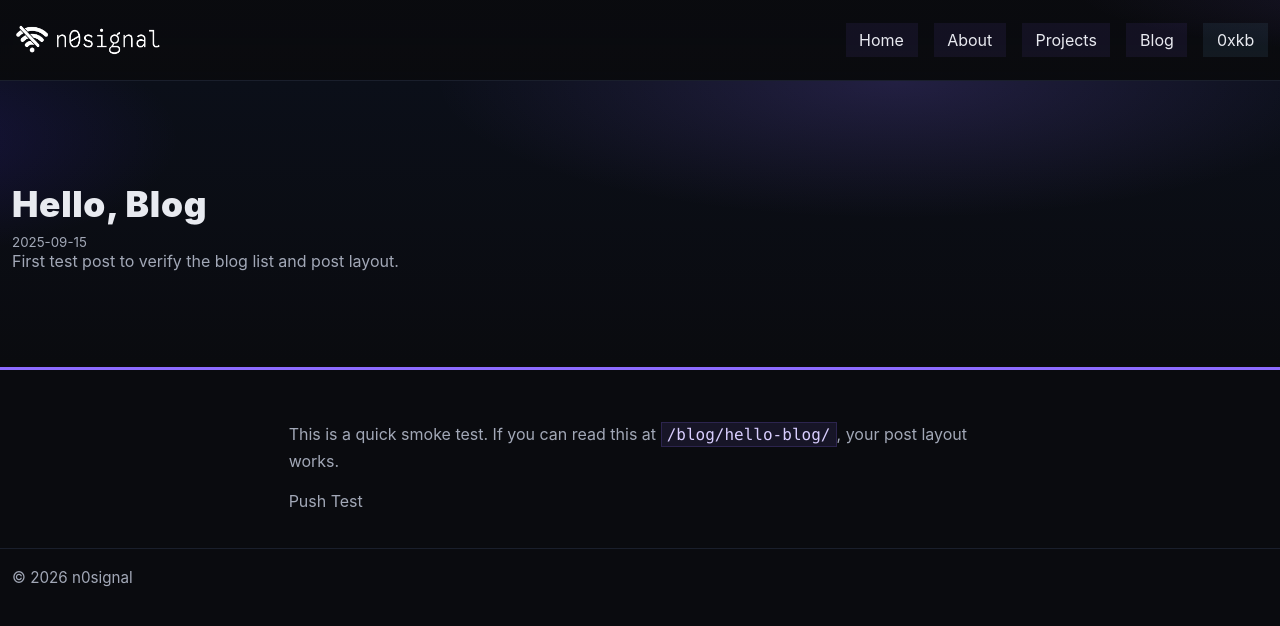
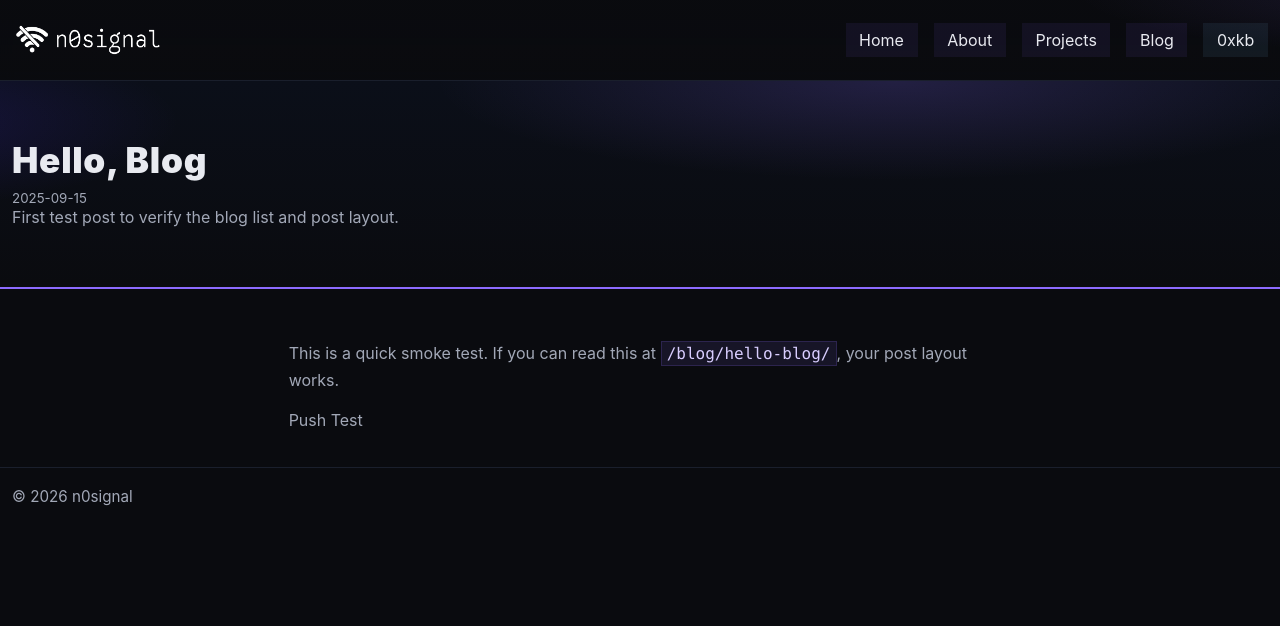
Before and after one commit to Kaninte/n0signal.dev, a Jekyll site: the page built from _posts/2025-09-15-hello-world.md, in a window 1280 px wide. Shown: the top 626 px of the page. Built offline with Jekyll 4.4.1, drawn with Linux system fonts in a browser that asks for light colours.

Commit message:
Update style.css

```diff
--- a/assets/style.css
+++ b/assets/style.css
@@ -259,7 +259,8 @@ nav a.nav-kb:hover{
 
 /* ===== Blog Post Hero ===== */
 .hero.post-hero{
-  border-bottom:3px solid var(--muted);
+  padding:3.25rem 0 2.75rem;
+  border-bottom:2px solid var(--muted);
   background:
     radial-gradient(60% 80% at 70% 0%, rgba(162,168,183,.16), transparent 60%),
     radial-gradient(40% 70% at -10% 20%, rgba(162,168,183,.10), transparent 60%),
@@ -622,6 +623,10 @@ article.card .badge.purple{
 
 /* ===== Responsive Blog Content ===== */
 @media (max-width:640px){
+  .hero.post-hero{
+  padding:3rem 0 2.5rem;
+}
+
   .prose pre{
     padding:.85rem;
   }
```
